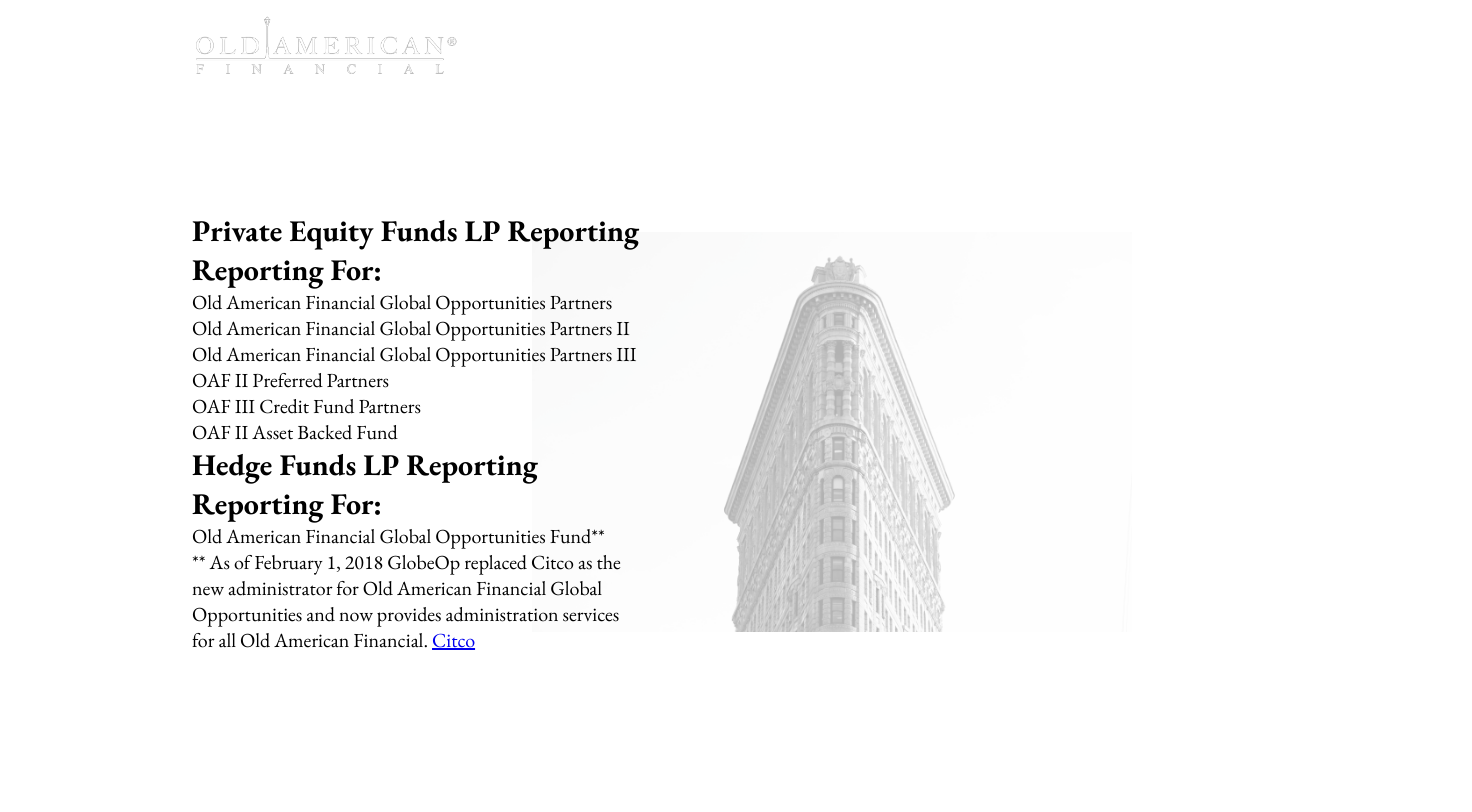
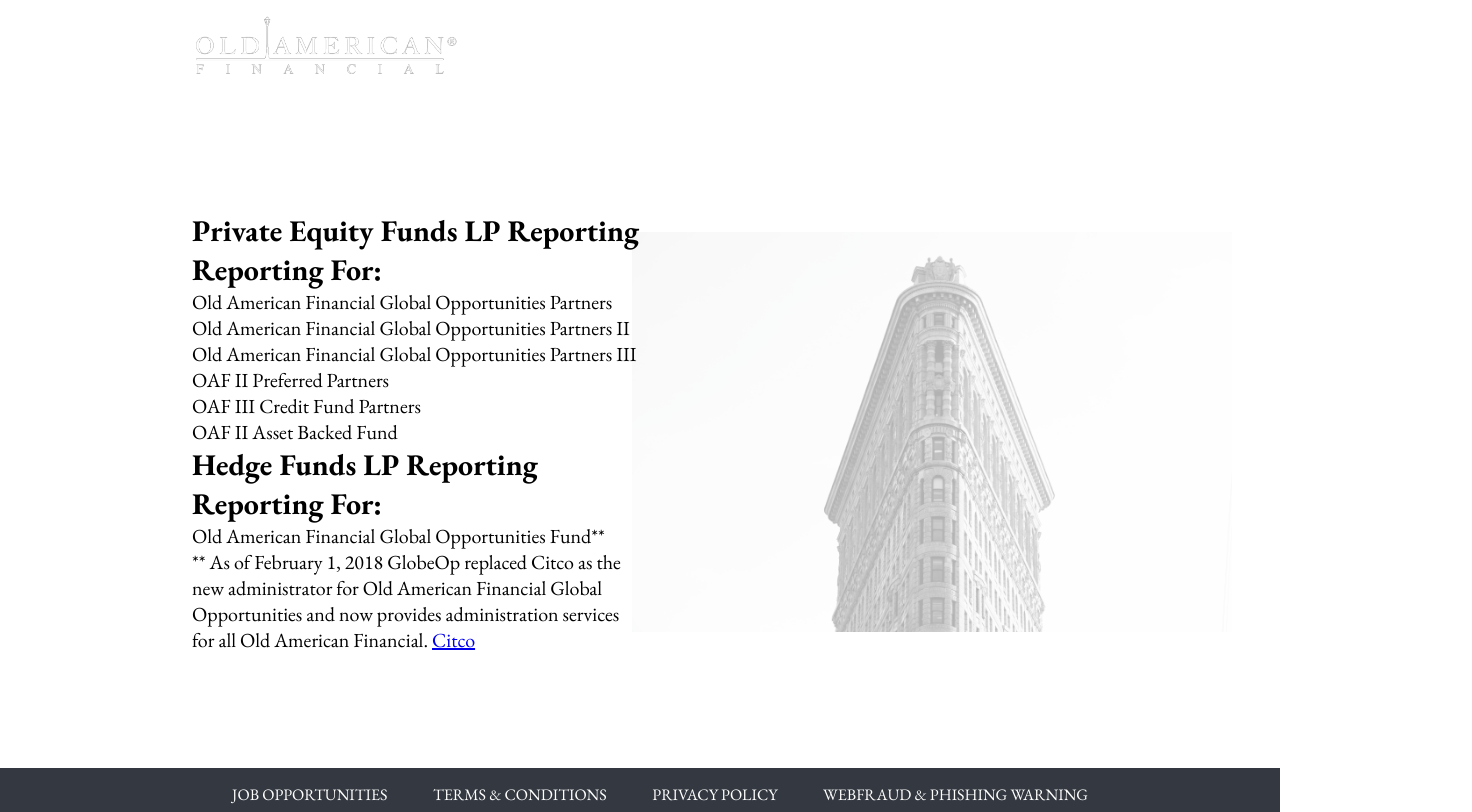
Before and after one commit to Juan321654/oldAmericanFinancial, a React (Create React App) app: page /client-reporting in a window 1280 px wide. Shown: the top 812 px of the page, 1472 px wide, since content can reach past the window. Built offline with nearby package versions, Linux system fonts and the light colour scheme.

Commit message:
more css

```diff
--- a/src/App.js
+++ b/src/App.js
@@ -6,6 +6,7 @@
 import OurPeople from "./components/our_people/OurPeople";
 import Contact from "./components/contact/Contact";
 import ClientReporting from "./components/client_reporting/ClientReporting";
+import BottomNav from "./components/bottom_nav/BottomNav";
 
 
 
@@ -21,6 +22,7 @@
           <Route exact path="/client-reporting" element={<ClientReporting />} />
         </Routes>
       </div>
+      <BottomNav />
     </div>
   );
 }
--- /dev/null
+++ b/src/components/bottom_nav/BottomNav.css
@@ -0,0 +1,22 @@
+.bottom-nav-container {
+  background-color: #343941;
+  padding: 1rem 15%;
+  margin-top: 1rem;
+}
+
+.bottom-nav-links {
+  display: flex;
+  flex-wrap: wrap;
+  margin: 0;
+  gap: 1rem;
+  justify-content: space-between;
+}
+
+.bottom-nav-links li {
+  list-style-type: none;
+}
+
+.bottom-nav-links li a {
+  color: white;
+  text-decoration: none;
+}
--- /dev/null
+++ b/src/components/bottom_nav/BottomNav.jsx
@@ -0,0 +1,36 @@
+import React from "react";
+import "./BottomNav.css";
+import { Link } from "react-router-dom";
+
+function BottomNav() {
+  return (
+    <div className="bottom-nav-container">
+      <footer>
+        <ul className="bottom-nav-links">
+          <li className={``}>
+            <Link to="/job-opportunities" className="hover-underline-animation">
+              JOB OPPORTUNITIES
+            </Link>
+          </li>
+          <li className={``}>
+            <Link to="/terms-conditions" className="hover-underline-animation">
+              TERMS & CONDITIONS
+            </Link>
+          </li>
+          <li className={``}>
+            <Link to="/privacy-policy" className="hover-underline-animation">
+              PRIVACY POLICY
+            </Link>
+          </li>
+          <li className={``}>
+            <Link to="/webfraud-phishing-warning" className="hover-underline-animation">
+              WEBFRAUD & PHISHING WARNING
+            </Link>
+          </li>
+        </ul>
+      </footer>
+    </div>
+  );
+}
+
+export default BottomNav;
--- a/src/components/client_reporting/ClientReporting.css
+++ b/src/components/client_reporting/ClientReporting.css
@@ -9,8 +9,9 @@
 .client-container img {
   position: absolute;
   z-index: -1;
-  width: 100%;
+  /* width: 100%; */
   height: 50%;
+  right: 3rem;
   opacity: 0.3;
   object-fit: scale-down;
 }
--- a/src/components/contact/Contact.css
+++ b/src/components/contact/Contact.css
@@ -1,5 +1,4 @@
 .contact-main-container {
-
   display: flex;
   flex-direction: column;
   justify-content: center;
```
